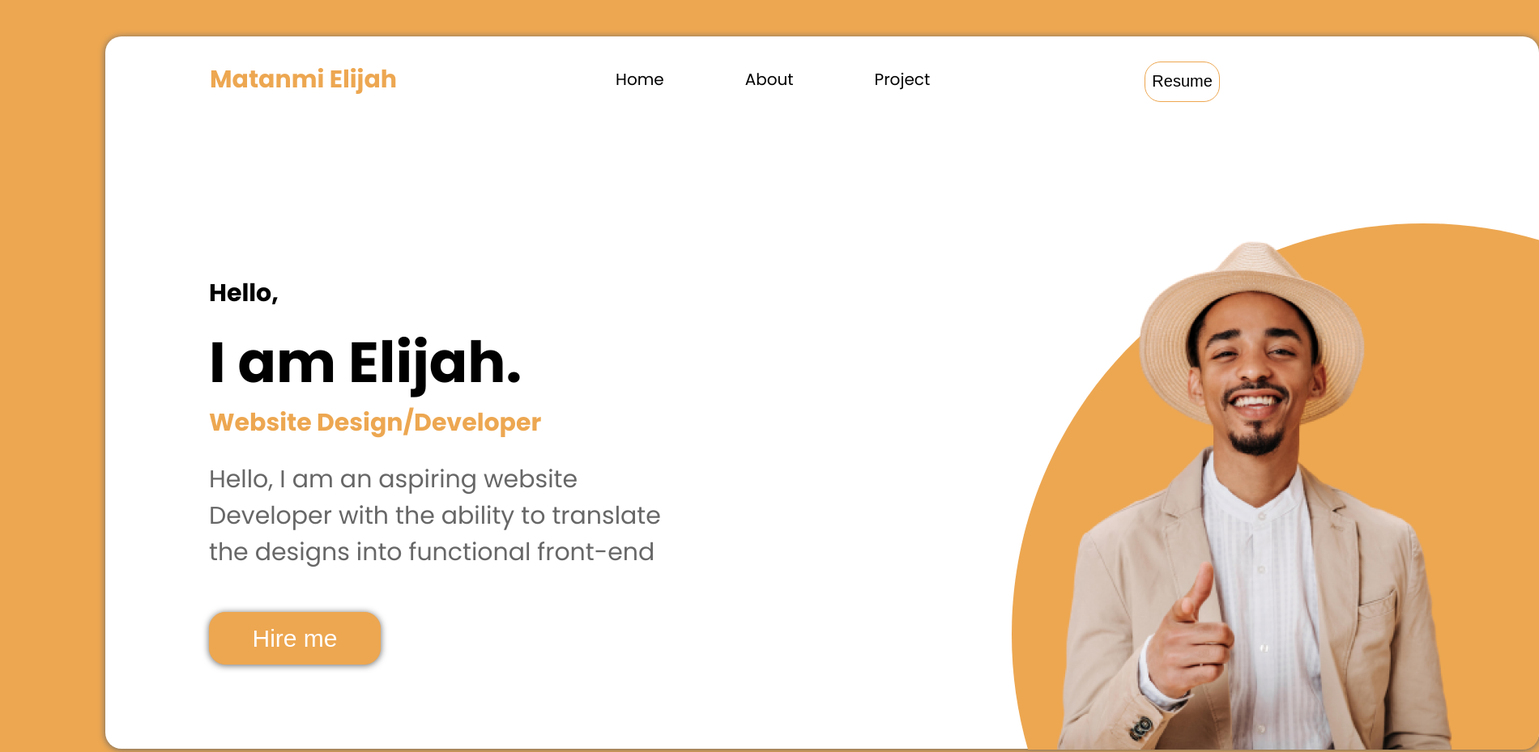
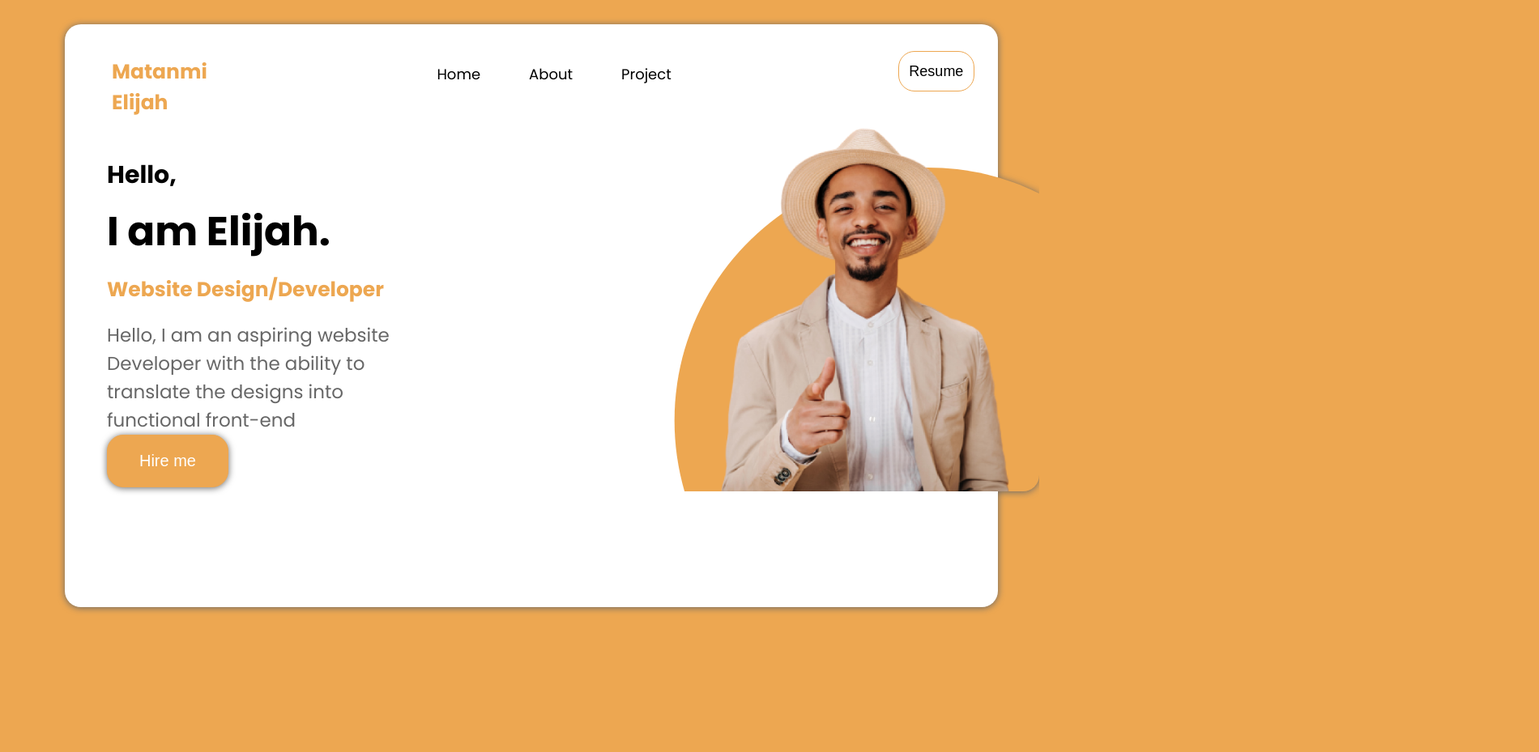
Before and after one commit to Elijah-Rufus/Landingpage, a plain HTML site: page index.html in a window 1280 px wide. Shown: the top 929 px of the page at 81% size, 1900 px wide, since content can reach past the window. After the commit the page ends 800 px from the top, so only its background shows below. Drawn offline with Linux system fonts and the light colour scheme.

Commit message:
my second commit

```diff
--- a/index.css
+++ b/index.css
@@ -3,8 +3,9 @@
 body {
     font-family: "Poppins", sans-serif;
     align-items: center;
-    height: 900px;
+    height: 100%;
     background-color: #EDA751;
+    width: 100%;
 }
 
 * {
@@ -13,14 +14,14 @@ body {
 }
 
 
-.main-div {
-    width: 1770px;
-    height: 880px;
+main {
+    width: 90%;
+    height: 90%;
     position: absolute;
     background-color: #ffffff;
     border-radius: 20px;
-    margin-inline-start: 130px;
-    margin-block-start: 45px;
+    margin-inline-start: 80px;
+    margin-block-start: 30px;
     filter: drop-shadow(#676767 0rem 0.1rem 4px);
     overflow: visible;
 }
@@ -28,29 +29,30 @@ body {
 header {
     display: flex;
     flex-direction: row;
-    gap: 265px;
-    margin-inline-start: 129px;
-    margin-block-start: 30.5px;
+    margin-inline-start: 29px;
+    margin-block-start: 20px;
 }
 
 h3 {
-    font-size: 30px;
+    font-size: 25px;
     color: #EDA751;
-    width: 286px;
-    height: 45px;
+    width: hug(286px)px;
+    height: hug(45px)px;
 }
 
-nav {
+ nav {
     display: flex;
-    gap: 100px;
+    flex-direction: row;
+    gap: 60px;
     margin-block-start: 7.5px;
+    margin-inline-start: 240px;
 }
 
-a {
+ a {
     text-decoration: none;
     color: black;
     font-weight: medium;
-    font-size: 20px;
+    font-size: 18px;
 }
 
 button {
@@ -59,33 +61,39 @@ button {
     border-radius: 20px;
     background-color: #ffffff;
     border: 1px solid #EDA751;
-    font-size: 20px;
+    font-size: 18px;
     font-weight: medium;
+    margin-inline-start: 280px;
+    margin-block-start: -7px;
 }
 
 .content {
     display: flex;
     flex-direction: row;
-    gap: 380px;
-    margin-inline-start: -323px;
+    gap: 200px;
+    margin-inline-start: -1100px;
     position: absolute;
+    margin-block-start: 14px;
 }
 .about {
     width: 611px;
     height: 478px;
-    margin-inline-start: -1319px;
-    margin-block-start: 234px;
+    /* margin-inline-start: -1600px; */
+    margin-block-start: 60px;
 }
 
 svg {
-    margin-block-start: 170px;
+    margin-block-start: 103px;
     border-radius: 20px;
+    margin-inline-start: -160px;
 }
 
 img {
     position: absolute;
-    margin-block-start: 155px;
-    margin-inline-start: 47px;
+    margin-block-start: 28px;
+    margin-inline-start: -59px;
+    width: 370px;
+    height: 475px;
 }
 
 h4 {
@@ -93,39 +101,43 @@ h4 {
     font-weight: medium;
     height: 75px;
     width: 136px;
+    margin-block-start: 30px;
 }
 
 h1 {
-    font-size: 70px;
+    font-size: 50px;
     font-weight: medium;
-    height: 105px;
-    margin-top: -20px;
+    height: 90px;
+    margin-block-start: -20px;
 }
 
 .head {
-    font-size: 30px;
+    font-size: 25px;
     font-weight: medium;
     color: #EDA751;
     display: inline;
+    margin-block-start: 15px;
 }
 
 p {
-    font-size: 30px;
+    font-size: 23px;
     font-weight: medium;
     color: #676767;
-    margin-block-start: 25px;
-    height: 135px;
-    line-height: 45px;
+    margin-block-start: 20px;
+    height: 110px;
+    line-height: 35px;
+    width: 400px;
 }
 
 .hire {
-    width: 212px;
+    width: 150px;
     height: 65px;
     border-radius: 20px;
     background-color: #EDA751;
-    margin-block-start: 51px;
-    font-size: 30px;
+    margin-block-start: 30px;
+    font-size: 20px;
     font-weight: normal;
     color: #ffffff;
     filter: drop-shadow(#676767 0rem 0.1rem 4px);
+    margin-inline-start: 0px;
 }
--- a/index.html
+++ b/index.html
@@ -8,7 +8,7 @@
   </head>
   <body>
     <main>
-        <div class="main-div">
+      <header>
         <header>
           <h3>Matanmi Elijah</h3>
           <nav>
@@ -18,7 +18,6 @@
           </nav>
           <button>Resume</button>
         <header>
-
       <section class="content">
         <div class="about">
           <h4>Hello,</h4>
@@ -32,13 +31,11 @@
         </div>
         <div>
           <img src="guy-stylish-hat-beige-jacket-smiles-shows-his-finger-camera-min-removebg-preview.png" alt="">
-              <svg width="651" height="650" viewBox="0 0 651 650" fill="none" xmlns="http://www.w3.org/2000/svg">
+          <svg width="500" height="400" viewBox="0 0 651 650" fill="none" xmlns="http://www.w3.org/2000/svg">
             <path d="M1016 508C1016 788.561 788.561 1016 508 1016C227.439 1016 0 788.561 0 508C0 227.439 227.439 0 508 0C788.561 0 1016 227.439 1016 508Z" fill="#EDA751"/>
             </svg>
           </div>
       </section>
-
-        </div>
     </main>
   </body>
 </html>
```
Also changed, not shown: index2.html (deleted, +0 -22 lines). Lines whose indentation alone changed are shown as unchanged.
